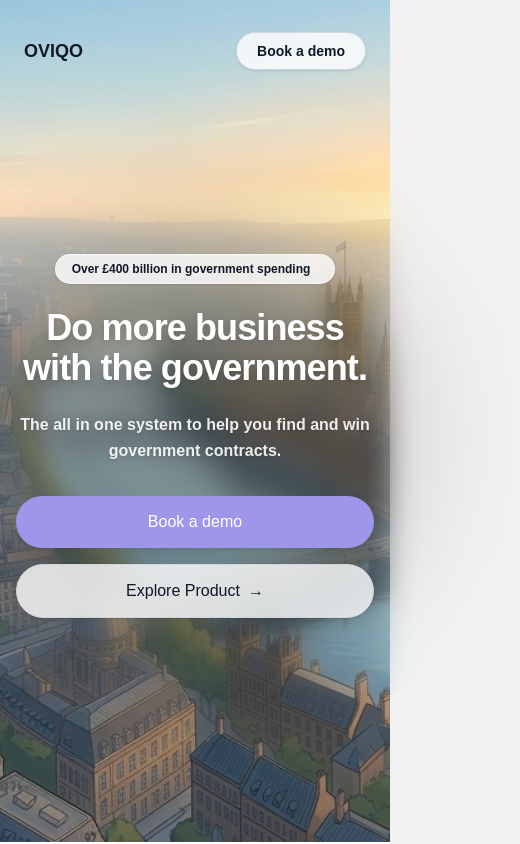
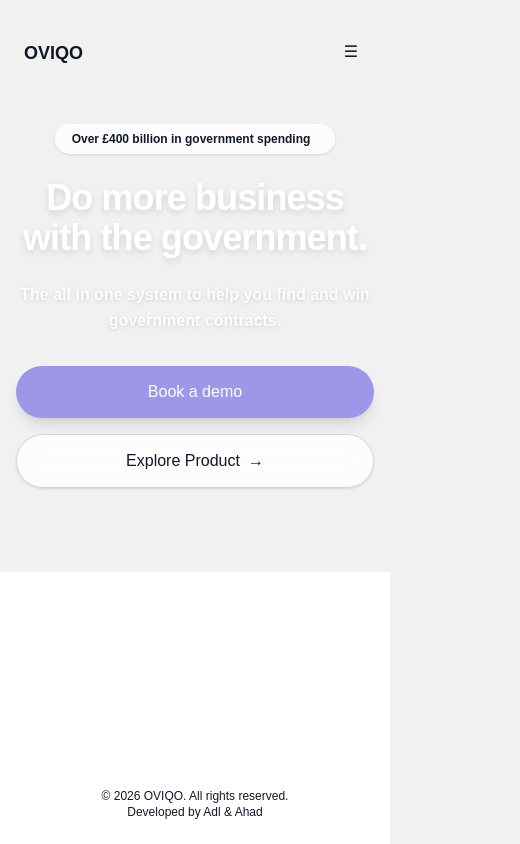
Before and after one commit to Oviqo-dev/oviqo-web, a Next.js app: page / in a window 390 px wide. Shown: the top 844 px of the page, 520 px wide, since content can reach past the window. Built offline with nearby package versions, Linux system fonts and the light colour scheme.

Commit message:
hamburger menu

```diff
--- a/app/page.tsx
+++ b/app/page.tsx
@@ -2,119 +2,13 @@
 
 import { useState, useEffect } from 'react';
 import Link from 'next/link';
+import FloatingHeader from "../components/navBar";
 
 export default function Home() {
-  const [scrolled, setScrolled] = useState(false);
-
-  useEffect(() => {
-    const handleScroll = () => {
-      setScrolled(window.scrollY > 40);
-    };
-
-    window.addEventListener('scroll', handleScroll);
-    return () => window.removeEventListener('scroll', handleScroll);
-  }, []);
 
   return (
     <>
-      <style jsx global>{`
-        html {
-          scroll-behavior: smooth;
-        }
-
-        .slide-link {
-          position: relative;
-          text-decoration: none;
-          padding-bottom: 2px;
-          background-image: linear-gradient(currentColor, currentColor);
-          background-repeat: no-repeat;
-          background-size: 0% 2px;
-          background-position: 100% 100%;
-          transition: background-size 0.35s cubic-bezier(0.65, 0, 0.35, 1);
-        }
-
-        .slide-link:hover {
-          background-size: 100% 2px;
-          background-position: 0% 100%;
-        }
-
-        .radial-burst {
-          position: absolute;
-          width: 650px;
-          height: 650px;
-          border-radius: 9999px;
-          backdrop-filter: blur(14px);
-          -webkit-backdrop-filter: blur(14px);
-          background: radial-gradient(circle, rgba(0, 0, 0, 0.3) 0%, rgba(0, 0, 0, 0) 75%);
-          -webkit-mask-image: radial-gradient(circle, black 30%, transparent 75%);
-          mask-image: radial-gradient(circle, black 30%, transparent 75%);
-          pointer-events: none;
-          z-index: 0;
-        }
-      `}</style>
-
-      {/* Floating Sticky Header Container */}
-      <div className="sticky top-0 z-50 w-full pt-4 px-4 pl-0 pr-0 transition-all duration-300">
-        <header
-          className={`mx-auto transition-all duration-300 flex items-center justify-between ${
-            scrolled
-              ? 'max-w-5xl bg-white/80 backdrop-blur-md border border-gray-200/80 rounded-full px-6 py-3 shadow-lg text-gray-900'
-              : 'max-w-7xl px-6 py-4 text-gray-700'
-          }`}
-        >
-          <div className="flex-1 flex items-center justify-start">
-            <Link
-              href="/"
-              className={`transition font-bold text-lg ${
-                scrolled ? 'text-gray-900 hover:text-black' : 'text-gray-900 hover:text-white'
-              }`}
-            >
-              OVIQO
-            </Link>
-          </div>
-
-          <nav className="hidden lg:flex items-center space-x-8 text-sm font-medium">
-            <a href="#solution" className="slide-link transition-colors text-gray-700 hover:text-gray-900">
-              Solution
-            </a>
-            <Link href="/plans" className="slide-link transition-colors text-gray-700 hover:text-gray-900">
-              Plans
-            </Link>
-            <Link href="/resource" className="slide-link transition-colors text-gray-700 hover:text-gray-900">
-              Resources
-            </Link>
-            <Link href="/about" className="slide-link transition-colors text-gray-700 hover:text-gray-900">
-              About us
-            </Link>
-          </nav>
-
-          <div className="flex-1 flex items-center justify-end">
-            <Link
-              href="/contact"
-              className={`px-5 py-2 text-sm font-semibold rounded-full shadow-sm transition border ${
-                scrolled
-                  ? 'bg-[#9d96e9] text-white hover:bg-[#8b84dd] border-transparent'
-                  : 'text-gray-900 bg-white/80 backdrop-blur-md border-gray-300 hover:bg-white'
-              }`}
-            >
-              Book a demo
-            </Link>
-          </div>
-        </header>
-      </div>
-
-      <div className="-mt-22 min-h-screen flex flex-col justify-between text-[#0F172A]">
-        <div
-          className="min-h-screen flex flex-col justify-between"
-          style={{
-            backgroundImage: `url('/background_image.jpg')`,
-            backgroundRepeat: 'no-repeat',
-            backgroundSize: 'cover',
-            backgroundPosition: 'center',
-          }}
-        >
-          <div className="h-20" />
-
+   <FloatingHeader/>
           <main className="relative flex-1 flex flex-col items-center justify-center px-4 sm:px-6 text-center max-w-4xl mx-auto my-auto w-full">
             <div className="radial-burst" />
 
@@ -149,7 +43,7 @@ export default function Home() {
           </main>
 
           <div className="h-12" />
-        </div>
+
 
         <section className="bg-white py-24 px-6 scroll-mt-24" id="solution">
           <div className="max-w-7xl mx-auto grid grid-cols-2 lg:grid-cols-4 gap-8 text-center">
@@ -163,7 +57,6 @@ export default function Home() {
             <p>© 2026 OVIQO. All rights reserved.</p>
             <p>Developed by Adl &amp; Ahad</p>
         </footer>
-      </div>
     </>
   );
 }
--- a/components/navBar.tsx
+++ b/components/navBar.tsx
@@ -6,6 +6,7 @@ import Link from 'next/link';
 
 export default function FloatingHeader() {
   const [scrolled, setScrolled] = useState(false);
+  const [menuOpen, setMenuOpen] = useState(false);
 
   useEffect(() => {
     const handleScroll = () => {
@@ -59,12 +60,53 @@ export default function FloatingHeader() {
           </nav>
 
           <div className="flex-1 flex items-center justify-end">
+            <button
+  type="button"
+  onClick={() => setMenuOpen(!menuOpen)}
+  aria-label={menuOpen ? 'Close menu' : 'Open menu'}
+  aria-expanded={menuOpen}
+  aria-controls="mobile-navigation"
+  className="lg:hidden p-2 text-gray-900"
+>
+  {menuOpen ? '✕' : '☰'}
+</button>
             <Link
               href="/contact"
-              className="px-5 py-2 text-sm font-semibold rounded-full shadow-sm text-white bg-[#9d96e9] hover:bg-[#8b84dd]"
+              className="hidden lg:inline-flex px-5 py-2 text-sm font-semibold rounded-full shadow-sm text-white bg-[#9d96e9] hover:bg-[#8b84dd]"
             >
               Book a demo
             </Link>
+
+            {menuOpen && (
+  <nav
+    id="mobile-navigation"
+    className="lg:hidden mx-auto mt-2 max-w-5xl bg-white rounded-2xl shadow-lg border border-gray-200 p-5 flex flex-col gap-4"
+  >
+    <Link href="/" onClick={() => setMenuOpen(false)}>
+      Solutions
+    </Link>
+
+    <Link href="/plans" onClick={() => setMenuOpen(false)}>
+      Plans
+    </Link>
+
+    <Link href="/resource" onClick={() => setMenuOpen(false)}>
+      Resources
+    </Link>
+
+    <Link href="/about" onClick={() => setMenuOpen(false)}>
+      About us
+    </Link>
+
+    <Link
+      href="/contact"
+      onClick={() => setMenuOpen(false)}
+      className="bg-[#9d96e9] text-white text-center rounded-full px-5 py-3"
+    >
+      Book a demo
+    </Link>
+  </nav>
+)}
           </div>
         </header>
       </div>
```
